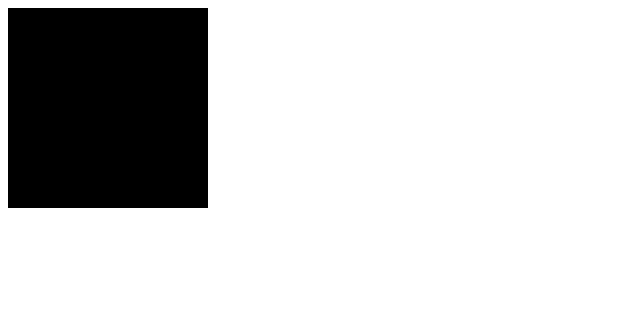
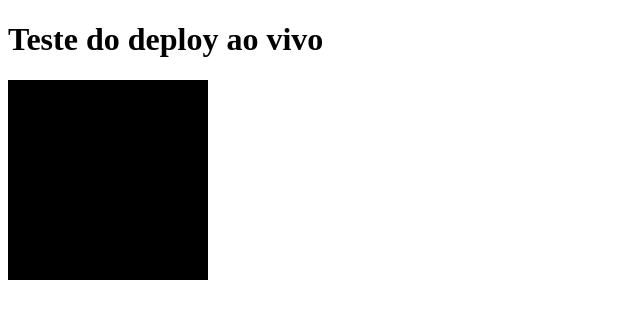
Before and after one commit to camiloprofessorcem/teste, a plain HTML site: page index.html in a window 1280 px wide. Shown: the whole page, without its empty margins (0-640 px from the left). Drawn offline with Linux system fonts and the light colour scheme.

Commit message:
mensagem

```diff
--- a/index.html
+++ b/index.html
@@ -8,6 +8,7 @@
     <link rel="stylesheet" href="./style.css">
 </head>
 <body>
+    <h1>Teste do deploy ao vivo</h1>
     <div class="teste"></div>
 </body>
 </html>
```
